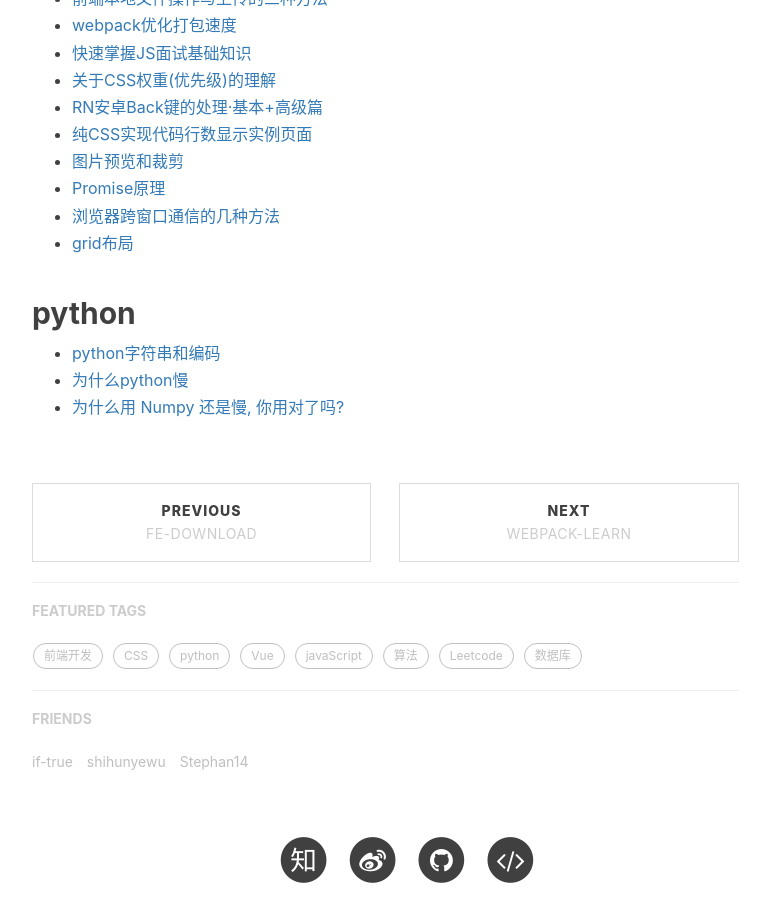
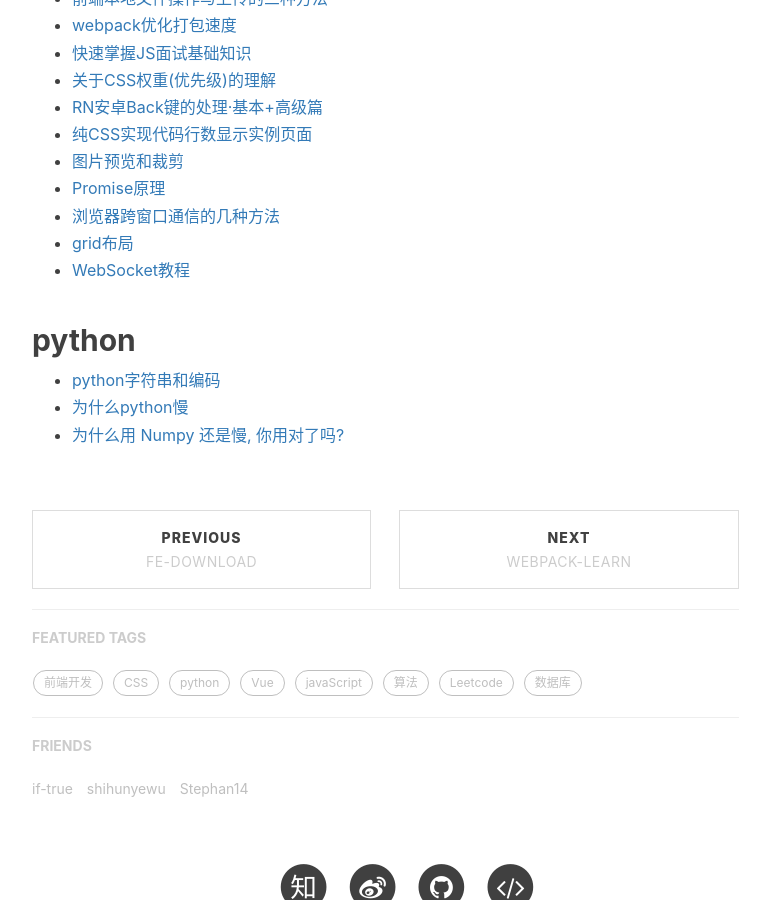
Before and after one commit to mickey0524/mickey0524.github.io, a Jekyll site: the page built from _posts/2017-10-20-superior-article.md, in a window 1280 px wide and 900 px high, scrolled down 1061 px. Shown: the whole window, without its empty margins (233-1003 px from the left). Built offline with Jekyll 4.4.1, drawn with Linux system fonts in a browser that asks for light colours; nearby versions of some CDN libraries; comment, search, counter and statistics services are not loaded.

Commit message:
feat(fe): 优秀文章增加websocket教程

```diff
--- a/_posts/2017-10-20-superior-article.md
+++ b/_posts/2017-10-20-superior-article.md
@@ -36,6 +36,7 @@ tags:
 * [Promise原理](https://mengera88.github.io/2017/05/18/Promise%E5%8E%9F%E7%90%86%E8%A7%A3%E6%9E%90/)
 * [浏览器跨窗口通信的几种方法](https://blog.csdn.net/yiifaa/article/details/51918656)
 * [grid布局](https://www.jianshu.com/p/d183265a8dad)
+* [WebSocket教程](http://www.ruanyifeng.com/blog/2017/05/websocket.html)
 
 ## python
 
```
